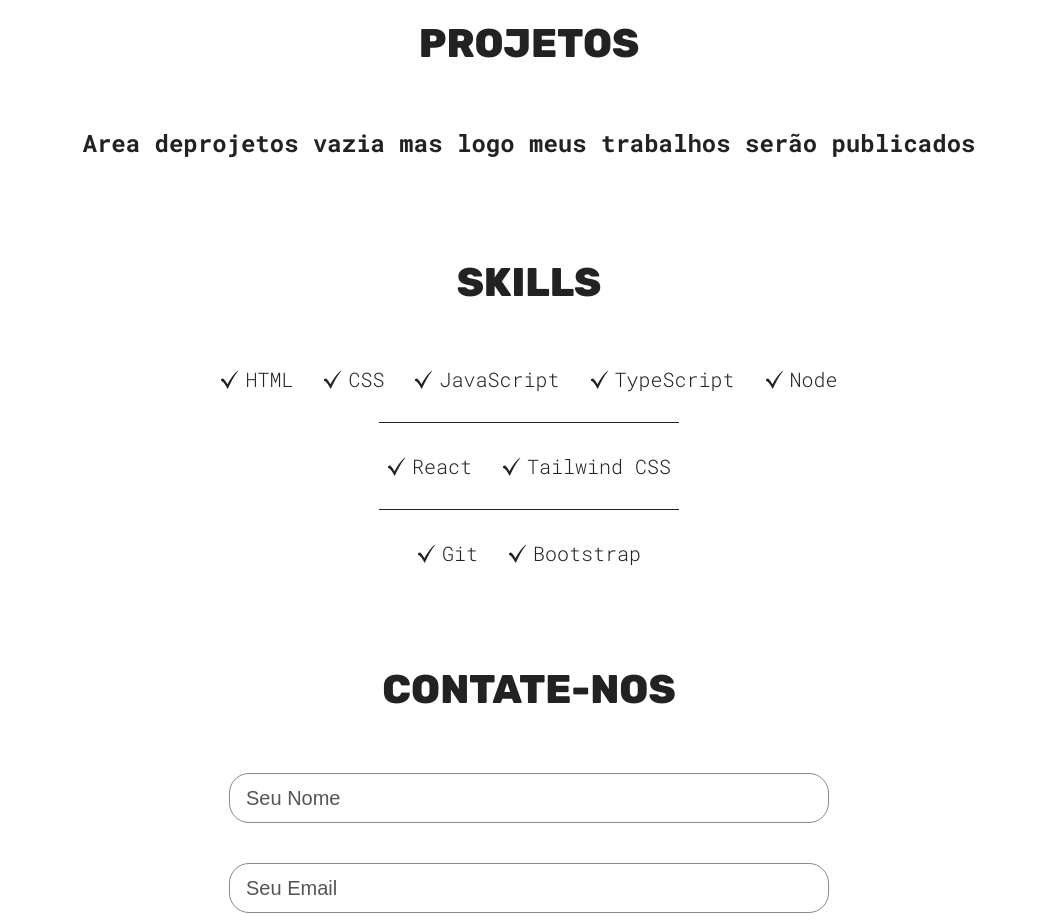
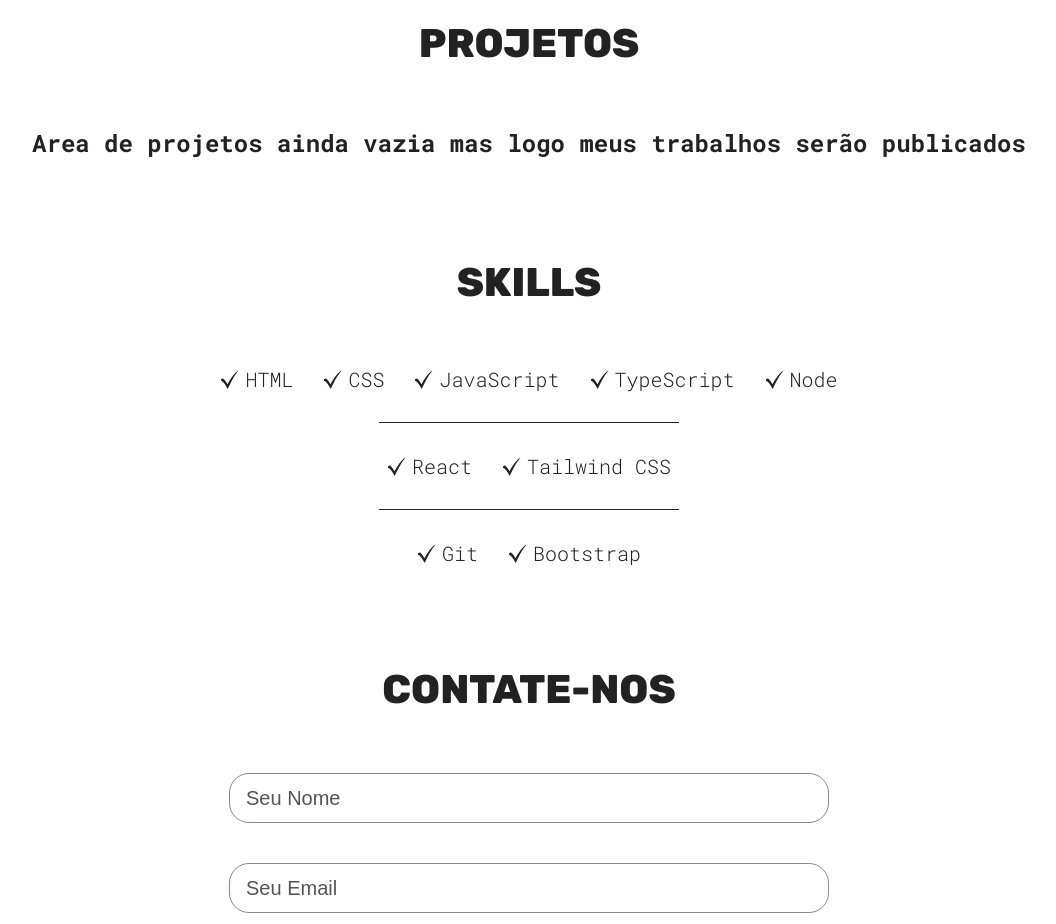
Before and after one commit to marcoss741-0/marcos-martins, a React (Vite) app: page / in a window 1280 px wide. Shown: the part 880-1804 px from the top of the page, without its empty margins (111-1167 px from the left). Built offline with nearby package versions, Linux system fonts and the light colour scheme.

Commit message:
Atualizar o Projects.jsx

```diff
--- a/src/sections/Projects/Projects.jsx
+++ b/src/sections/Projects/Projects.jsx
@@ -12,17 +12,8 @@ function Projects() {
         <h1 className="sectionTitle">Projetos</h1>
         <div className={styles.projectsContainer}>
           <h3>
-            Area deprojetos vazia mas logo meus trabalhos serão publicados
+            Area de projetos ainda vazia mas logo meus trabalhos serão publicados
           </h3>
-          {/* <ProjectCard src={viberr} link="#" h3="Viberr" p="Streaming App" />
-          <ProjectCard
-            src={freshBurger}
-            link="#"
-            h3="Fresh Burger"
-            p="Hamburger Restaurant"
-          />
-          <ProjectCard src={hipsster} link="#" h3="Hipsster" p="Glasses Shop" />
-          <ProjectCard src={fitLift} link="#" h3="FitLift" p="Fitness App" /> */}
         </div>
       </section>
     </>
```
